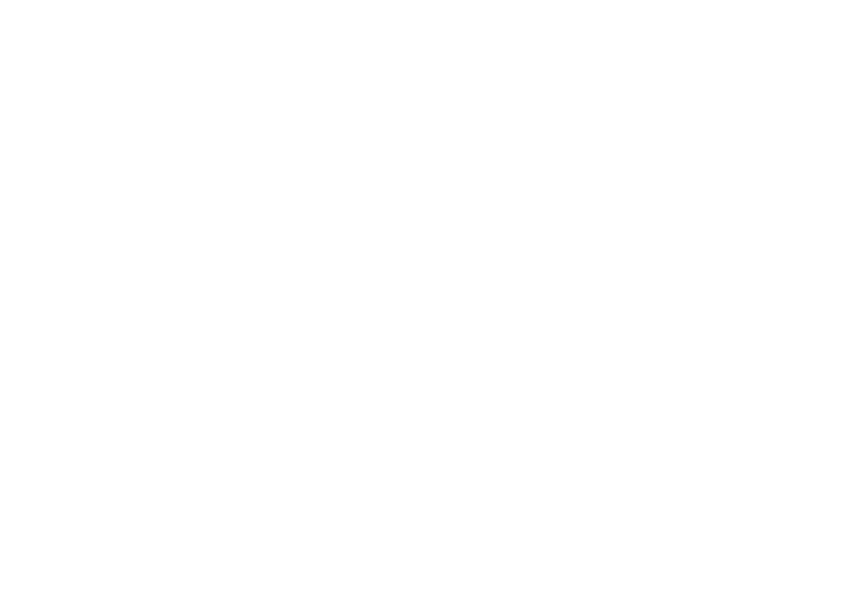
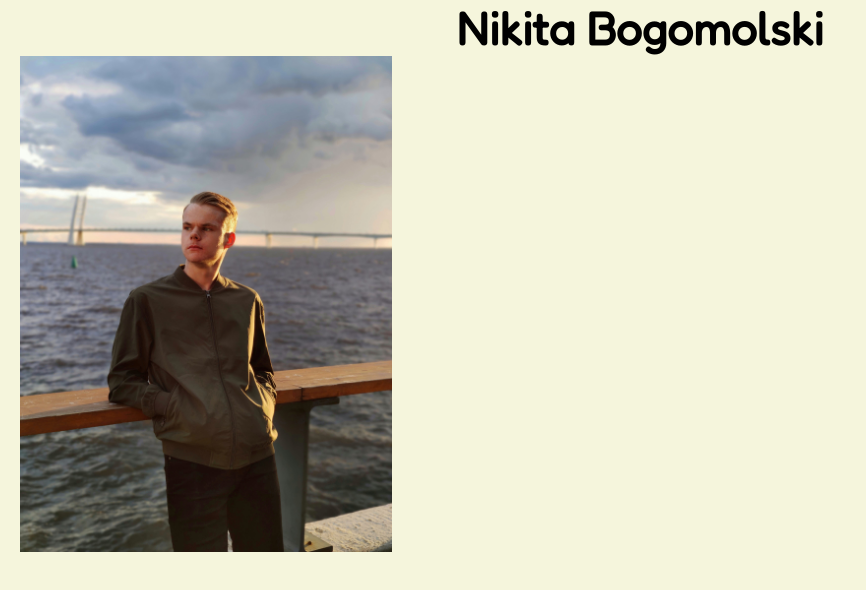
Before and after one commit to NBogomolski/rsschool-cv, a plain HTML site: page index.html in a window 1280 px wide. Shown: the whole page, without its empty margins (0-866 px from the left). Drawn offline with Linux system fonts and the light colour scheme; a web font is replaced by a local one.

Commit message:
feat: img added & header created

```diff
--- a/index.html
+++ b/index.html
@@ -5,8 +5,19 @@
     <meta http-equiv="X-UA-Compatible" content="IE=edge">
     <meta name="viewport" content="width=device-width, initial-scale=1.0">
     <title>Nikita Bogomolski</title>
+    <link rel="preconnect" href="https://fonts.googleapis.com">
+    <link rel="preconnect" href="https://fonts.gstatic.com" crossorigin>
+    <link href="https://fonts.googleapis.com/css2?family=Anybody:wght@500&family=Fredoka&display=swap" rel="stylesheet">
+    <link rel="stylesheet" href="style.css">
 </head>
 <body>
-
+    <section class="cv-main">
+        <nav>
+            <h1 class="my-name">Nikita Bogomolski</h1>
+        </nav>
+        <div class="my-picture">
+            <img src="img/mypic.jpeg" alt="Me">
+        </div>
+    </section>
 </body>
 </html>
--- /dev/null
+++ b/style.sass
@@ -0,0 +1,25 @@
+@mixin text($fontSize)
+    font-size: $fontSize
+    font-family: 'Fredoka', sans-serif
+
+*
+    margin: 0
+
+body
+    background-color: beige
+    display: flex
+    justify-content: center
+    padding: 0 20px
+
+.cv-main
+    display: flex
+    flex-flow: column wrap
+    justify-content: center
+
+.my-name
+    text-align: center
+    @include text(46px)
+
+.my-picture
+    img
+        width: 30%
```
Also changed, not shown: img/mypic.jpeg (added), style.css, 1 other file.
